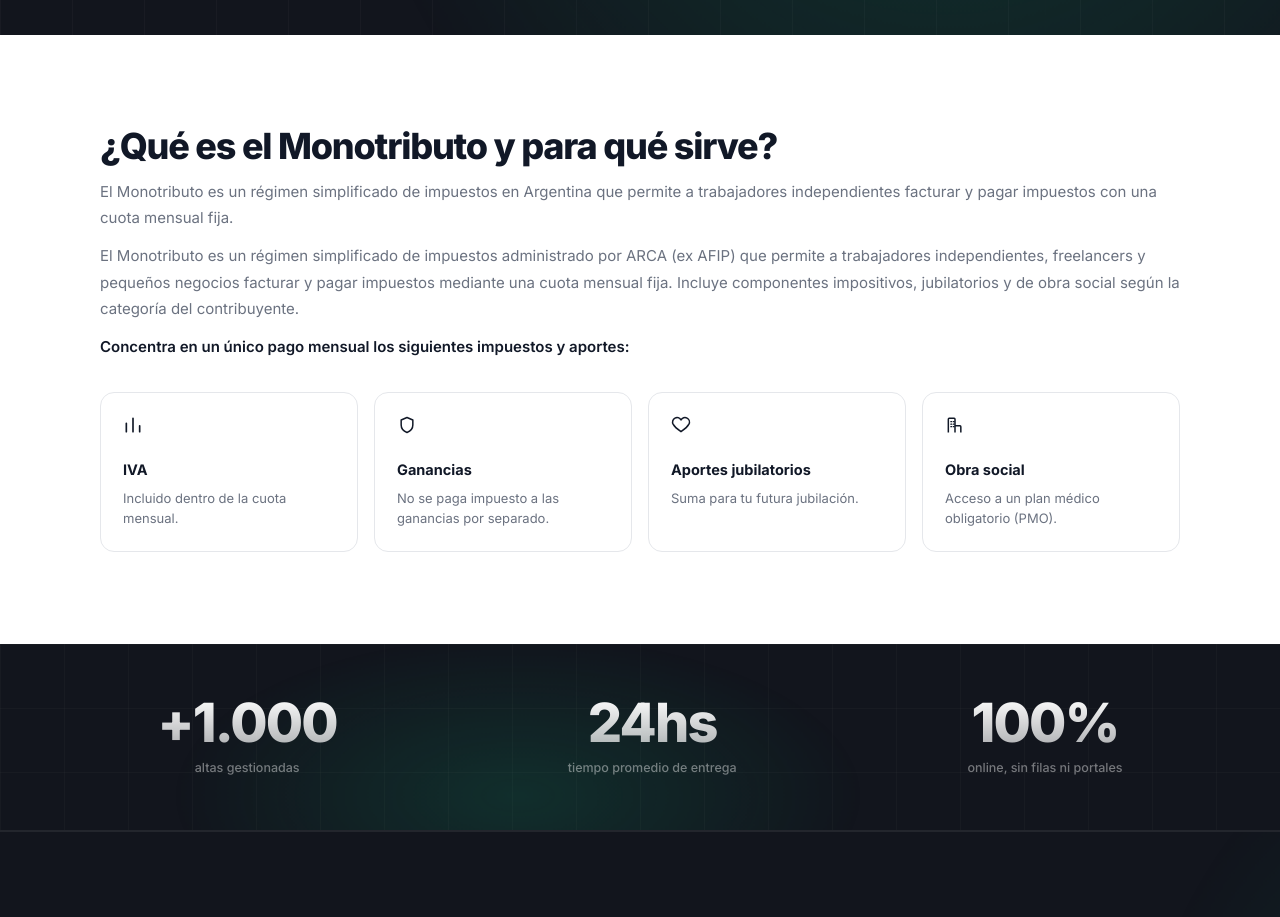
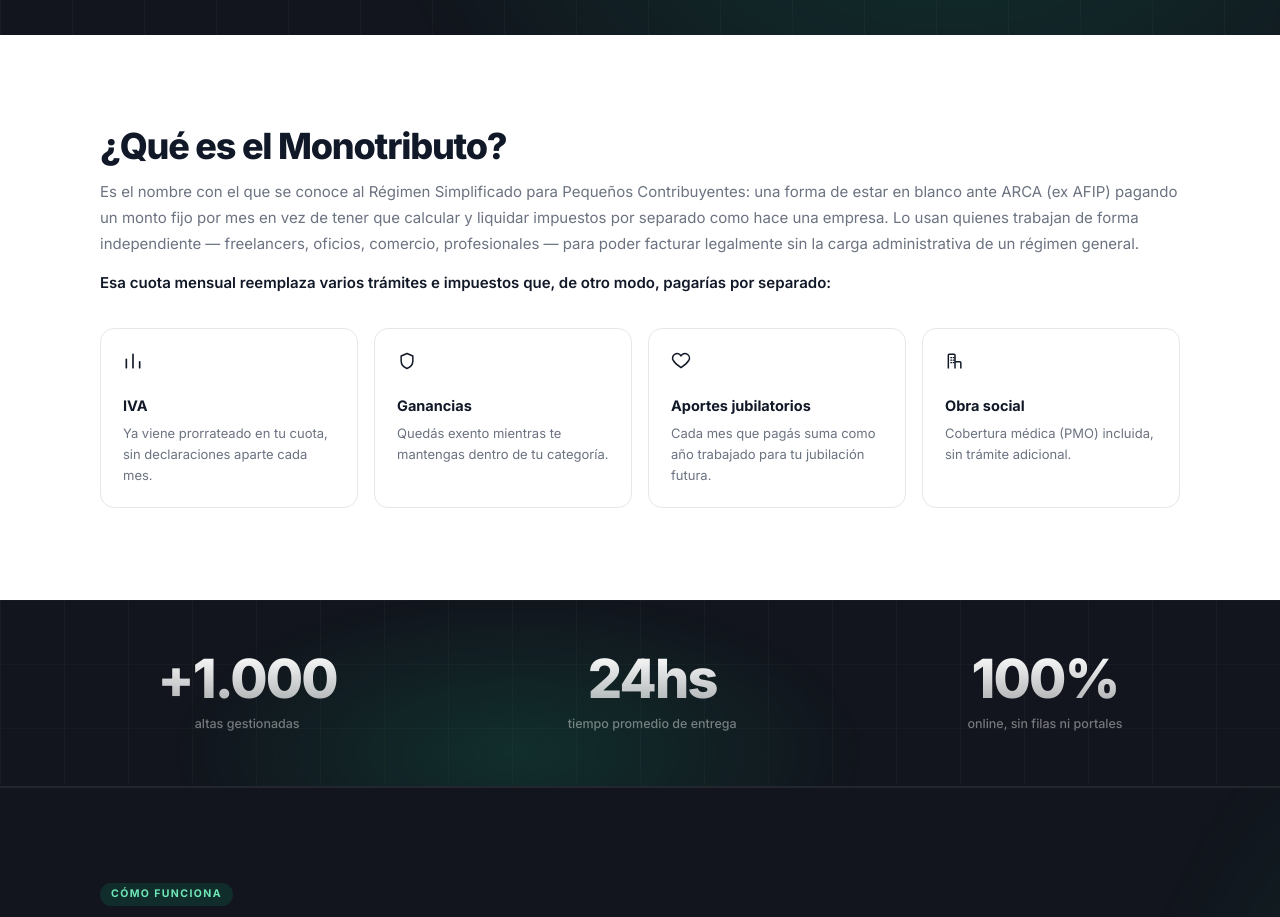
Before and after one commit to ts-comercial/altamonotributo.com, a plain HTML site: page index.html in a window 1280 px wide. Shown: the part 880-1797 px from the top of the page. Drawn offline with Linux system fonts and the light colour scheme.

Commit message:
Reescribir seccion Que es el Monotributo con contenido propio (no calcado de la competencia)

```diff
--- a/index.html
+++ b/index.html
@@ -1268,30 +1268,29 @@
 <!-- QUÉ ES EL MONOTRIBUTO (SEO) -->
 <section id="que-es-monotributo">
   <div class="wrap">
-    <h2 class="sec-h reveal">¿Qué es el Monotributo y para qué sirve?</h2>
-    <p class="sec-sub reveal" style="max-width:none;margin-top:8px;">El Monotributo es un régimen simplificado de impuestos en Argentina que permite a trabajadores independientes facturar y pagar impuestos con una cuota mensual fija.</p>
-    <p class="sec-sub reveal" style="max-width:none;margin-top:12px;">El Monotributo es un régimen simplificado de impuestos administrado por ARCA (ex AFIP) que permite a trabajadores independientes, freelancers y pequeños negocios facturar y pagar impuestos mediante una cuota mensual fija. Incluye componentes impositivos, jubilatorios y de obra social según la categoría del contribuyente.</p>
-    <p class="sec-sub reveal" style="max-width:none;margin-top:12px;font-weight:600;color:var(--texto);">Concentra en un único pago mensual los siguientes impuestos y aportes:</p>
+    <h2 class="sec-h reveal">¿Qué es el Monotributo?</h2>
+    <p class="sec-sub reveal" style="max-width:none;margin-top:8px;">Es el nombre con el que se conoce al Régimen Simplificado para Pequeños Contribuyentes: una forma de estar en blanco ante ARCA (ex AFIP) pagando un monto fijo por mes en vez de tener que calcular y liquidar impuestos por separado como hace una empresa. Lo usan quienes trabajan de forma independiente — freelancers, oficios, comercio, profesionales — para poder facturar legalmente sin la carga administrativa de un régimen general.</p>
+    <p class="sec-sub reveal" style="max-width:none;margin-top:12px;font-weight:600;color:var(--texto);">Esa cuota mensual reemplaza varios trámites e impuestos que, de otro modo, pagarías por separado:</p>
     <div class="mt-cards reveal">
       <div class="mt-card">
         <svg width="20" height="20" viewBox="0 0 24 24" fill="none"><path d="M4 20V10M12 20V4M20 20v-7" stroke="currentColor" stroke-width="2" stroke-linecap="round"/></svg>
         <h3>IVA</h3>
-        <p>Incluido dentro de la cuota mensual.</p>
+        <p>Ya viene prorrateado en tu cuota, sin declaraciones aparte cada mes.</p>
       </div>
       <div class="mt-card">
         <svg width="20" height="20" viewBox="0 0 24 24" fill="none"><path d="M12 3l7 3v6c0 4.5-3 7.5-7 9-4-1.5-7-4.5-7-9V6l7-3z" stroke="currentColor" stroke-width="1.8" stroke-linejoin="round"/></svg>
         <h3>Ganancias</h3>
-        <p>No se paga impuesto a las ganancias por separado.</p>
+        <p>Quedás exento mientras te mantengas dentro de tu categoría.</p>
       </div>
       <div class="mt-card">
         <svg width="20" height="20" viewBox="0 0 24 24" fill="none"><path d="M12 20s-7-4.5-9.5-9A5 5 0 0112 6a5 5 0 019.5 5c-2.5 4.5-9.5 9-9.5 9z" stroke="currentColor" stroke-width="1.8" stroke-linejoin="round"/></svg>
         <h3>Aportes jubilatorios</h3>
-        <p>Suma para tu futura jubilación.</p>
+        <p>Cada mes que pagás suma como año trabajado para tu jubilación futura.</p>
       </div>
       <div class="mt-card">
         <svg width="20" height="20" viewBox="0 0 24 24" fill="none"><path d="M4 21V5a1 1 0 011-1h6a1 1 0 011 1v16M12 21v-8h6a1 1 0 011 1v7" stroke="currentColor" stroke-width="1.8" stroke-linejoin="round"/><path d="M7 8h1M7 11h1M7 14h1M10 8h1M10 11h1M10 14h1" stroke="currentColor" stroke-width="1.5" stroke-linecap="round"/></svg>
         <h3>Obra social</h3>
-        <p>Acceso a un plan médico obligatorio (PMO).</p>
+        <p>Cobertura médica (PMO) incluida, sin trámite adicional.</p>
       </div>
     </div>
   </div>
```
